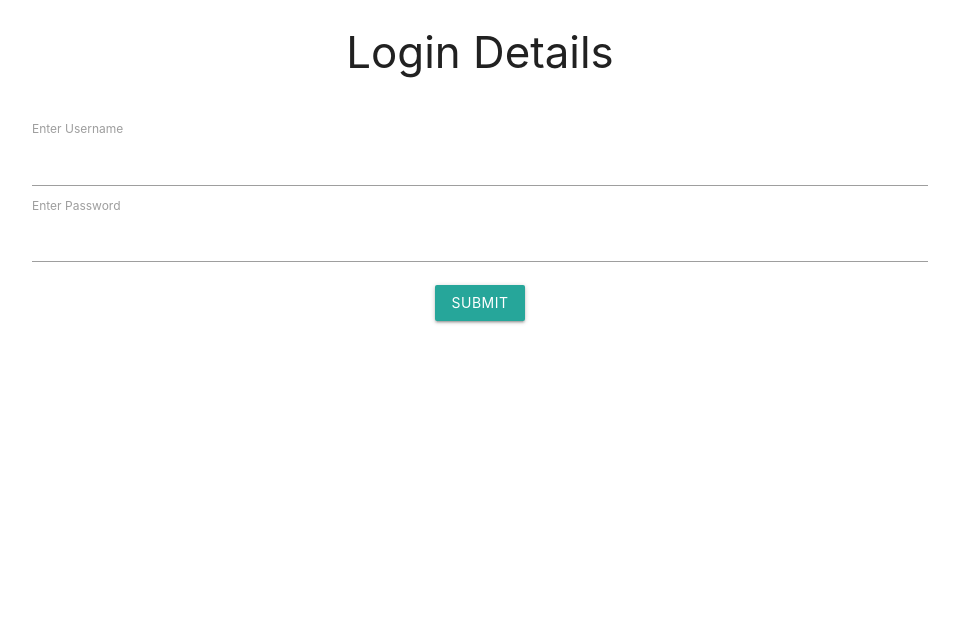
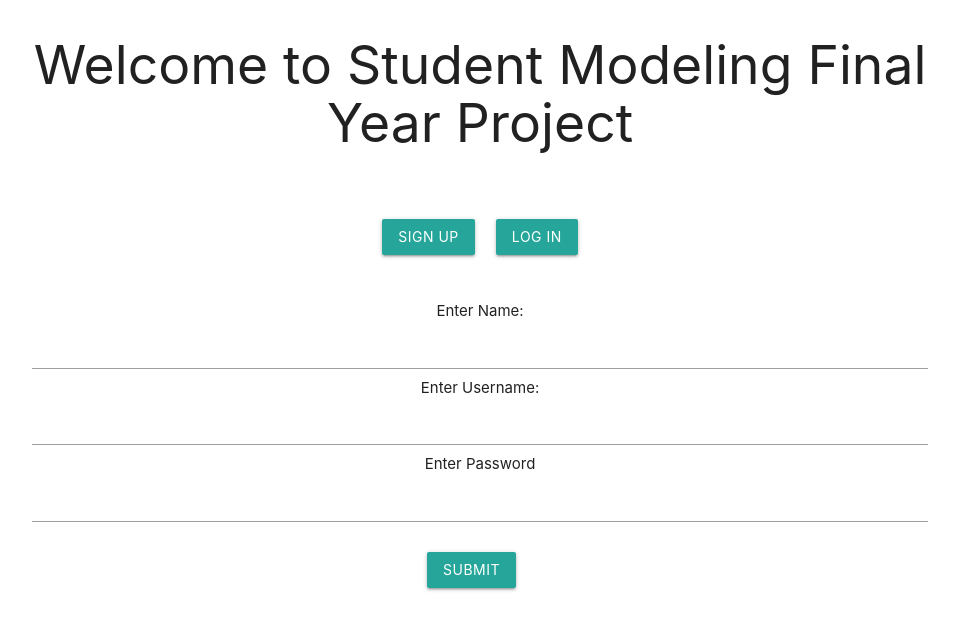
Before and after one commit to yrahul3910/student-modeling-project, an Angular app in the folder WebApp/: page /signup in a window 1280 px wide. Shown: the top 630 px of the page, without its empty margins (160-1119 px from the left). Built offline with nearby package versions, Linux system fonts and the light colour scheme.

Commit message:
login_signup

```diff
--- a/WebApp/src/app/app.component.html
+++ b/WebApp/src/app/app.component.html
@@ -1,18 +1,8 @@
 <!--The content below is only a placeholder and can be replaced.-->
-<div class="container">
-	<form method="POST" onsubmit="func()">
-			<h3 style="text-align:center;">Login Details</h3><br>
+<div class="container center-align">
 
-			<label for="id">Enter Username</label>
-			<input type="text" id="usr" name="username"/>
-			<label for="id">Enter Password</label>
-			<input type="password" id="pass" name="password"/><br>
-
-			<p class="center-align">
-				<button type="submit" class="waves-effect waves-light btn">Submit</button>
-			</p>
-	</form>
-
-
-
+		<h2> Welcome to Student Modeling Final Year Project </h2><br><br>
+		<a routerLink="/signup"><button class="waves-effect yellow-light btn" >Sign Up</button></a>&nbsp;&nbsp;&nbsp;&nbsp;
+		<a routerLink="/login"><button class="waves-effect blue-light btn" >Log In</button></a><br><br><br>
+        <router-outlet></router-outlet>
 </div>
--- a/WebApp/src/app/app.component.ts
+++ b/WebApp/src/app/app.component.ts
@@ -1,4 +1,5 @@
 import { Component } from '@angular/core';
+
 
 @Component({
   selector: 'app-root',
@@ -6,5 +7,6 @@ import { Component } from '@angular/core';
   styleUrls: ['./app.component.css']
 })
 export class AppComponent {
-  title = 'client-app';
+
+
 }
--- a/WebApp/src/app/app.module.ts
+++ b/WebApp/src/app/app.module.ts
@@ -1,14 +1,35 @@
+import { NgModule } from '@angular/core';
+import { FormsModule } from '@angular/forms';
 import { BrowserModule } from '@angular/platform-browser';
-import { NgModule } from '@angular/core';
+import { AppComponent } from './app.component';
+import {HttpClientModule} from '@angular/common/http';
+import { HttpClient } from '@angular/common/http';
+import { RouterModule, Routes } from '@angular/router';
+import { SignupComponent } from './signup/signup.component';
+import { LoginComponent } from './login/login.component';
 
-import { AppComponent } from './app.component';
+const appRoutes: Routes = [{
+    path: '',
+    children: [
+      { path: 'signup', component: SignupComponent },
+      { path: 'login',component: LoginComponent}
+    ]
+  }
+];
 
 @NgModule({
   declarations: [
-    AppComponent
+    AppComponent,
+    SignupComponent,
+    LoginComponent
   ],
   imports: [
-    BrowserModule
+    BrowserModule,
+    RouterModule.forRoot(appRoutes,{ enableTracing: true}),
+    FormsModule
+  ],
+  exports: [
+  	HttpClientModule
   ],
   providers: [],
   bootstrap: [AppComponent]
--- /dev/null
+++ b/WebApp/src/app/login/login.component.html
@@ -0,0 +1,10 @@
+<form #userlogin = "ngForm" (ngSubmit) = "onClickSubmit(userlogin.value)">
+	Enter Username:
+   <input type = "text" name = "username" ngModel>
+   <br/>
+    Enter Password
+   <input type = "password" name = "password" ngModel>
+   <br/><br>
+   <button class='center-align waves-effect waves-light btn' type = "submit">Submit</button>&nbsp;&nbsp;&nbsp;&nbsp;
+   <br><br>
+</form>
--- /dev/null
+++ b/WebApp/src/app/login/login.component.ts
@@ -0,0 +1,28 @@
+import { Component, OnInit } from '@angular/core';
+import { HttpClient } from '@angular/common/http';
+import {HttpClientModule} from '@angular/common/http';
+
+@Component({
+  templateUrl: './login.component.html',
+  styleUrls: ['./login.component.css']
+})
+export class LoginComponent{
+	constructor(private http: HttpClient) {}
+	onClickSubmit(data) {
+
+		var x = '{"username":"'+data.username+'","password":"'+data.password+'"}';
+		var obj = JSON.parse(x);
+		var options = {
+  			headers: { 'Content-Type': ['application/json'],
+  					   'Accept': ['application/json'] }
+		};
+		this.http.post('/api/user/login', obj,options).subscribe(
+      		suc => {
+            	console.log(suc);
+	        },
+	        err => {
+	            console.log(err);
+	        }
+    	);
+   }
+}
--- /dev/null
+++ b/WebApp/src/app/signup/signup.component.html
@@ -0,0 +1,13 @@
+<form #userlogin = "ngForm" (ngSubmit) = "onClickSubmit(userlogin.value)">
+	Enter Name:
+   <input type = "text" name = "name" ngModel>
+   <br/>
+	Enter Username:
+   <input type = "text" name = "username" ngModel>
+   <br/>
+    Enter Password
+   <input type = "password" name = "password" ngModel>
+   <br/><br>
+   <button class='center-align waves-effect waves-light btn' type = "submit">Submit</button>&nbsp;&nbsp;&nbsp;&nbsp;
+   <br><br>
+</form>
--- /dev/null
+++ b/WebApp/src/app/signup/signup.component.ts
@@ -0,0 +1,27 @@
+import { Component, OnInit } from '@angular/core';
+import { HttpClient } from '@angular/common/http';
+import {HttpClientModule} from '@angular/common/http';
+@Component({
+  templateUrl: './signup.component.html',
+  styleUrls: ['./signup.component.css']
+})
+export class SignupComponent{
+	constructor(private http: HttpClient) {}
+	onClickSubmit(data) {
+
+		var x = '{"name":"'+data.name+'","username":"'+data.username+'","password":"'+data.password+'"}';
+		var obj = JSON.parse(x);
+		var options = {
+  			headers: { 'Content-Type': ['application/json'],
+  					   'Accept': ['application/json'] }
+		};
+		this.http.post('/api/user/signup', obj,options).subscribe(
+      		suc => {
+            	console.log(suc);
+	        },
+	        err => {
+	            console.log(err);
+	        }
+    	);
+   }
+}
```
Also changed, not shown: WebApp/src/app/login/login.component.css (added), WebApp/src/app/signup/signup.component.css (added), 2 other files (tests, documents, lock files or other folders).
